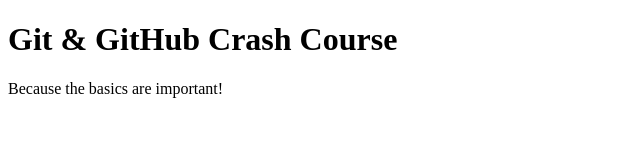
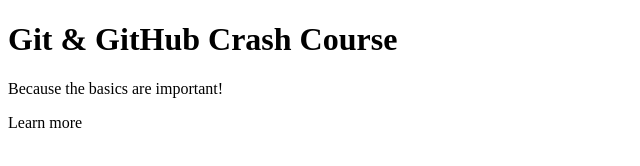
Before and after one commit to KevOpsEngineer/actionpacked, a plain HTML site: page index.html in a window 1280 px wide. Shown: the full height of the page, 0-640 px from the left. Drawn offline with Linux system fonts and the light colour scheme.

Commit message:
Second commit

```diff
--- a/index.html
+++ b/index.html
@@ -9,5 +9,6 @@
   <body>
     <h1>Git & GitHub Crash Course</h1>
     <p>Because the basics are important!</p>
+    <p>Learn more</p>
   </body>
 </html>
```
